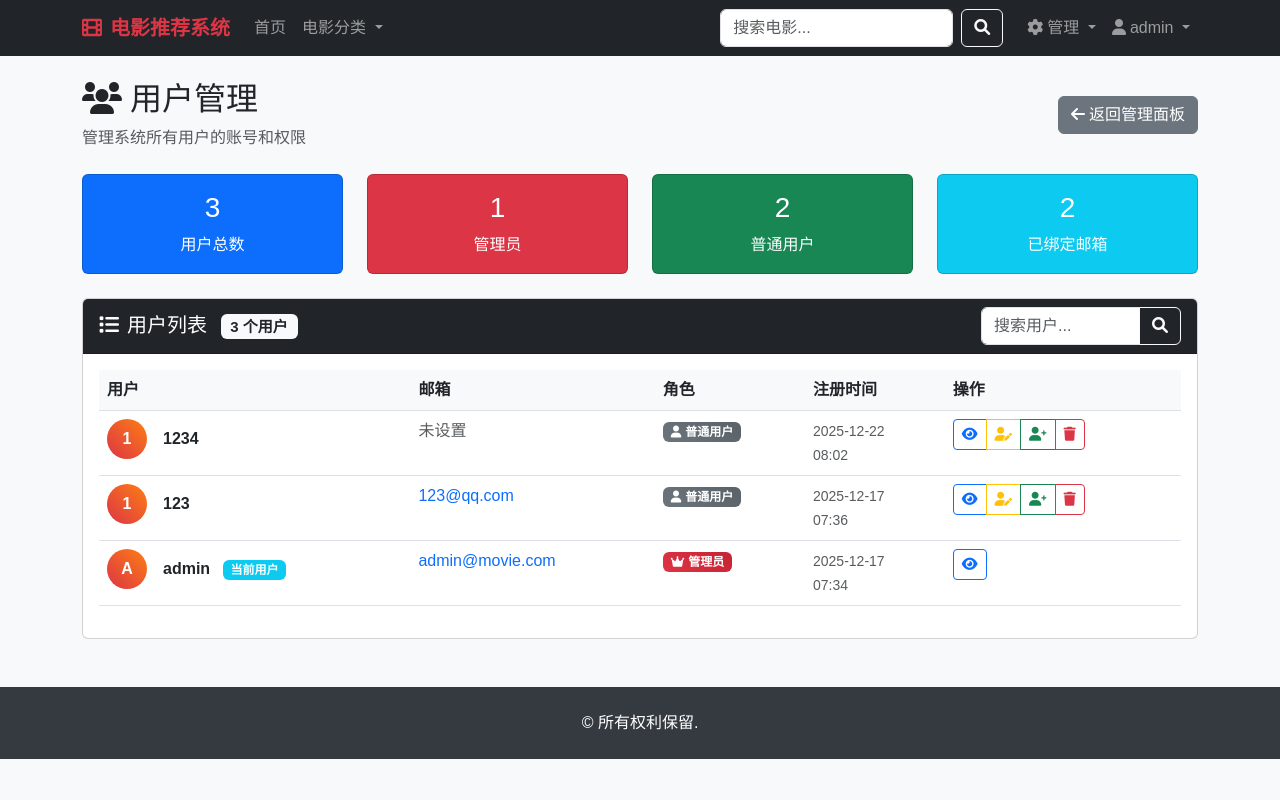
After one commit to lyc-6666/PBLtestt, a Flask app: page /admin/manage_users in a window 1280 px wide. The commit adds this page. Run offline with Flask 3, Linux system fonts and the light colour scheme; a user stored in the database is signed in; data comes from the database, SQL or seed files in the repository.

Commit message:
添加管理员用户管理功能，包括用户列表展示、角色修改和删除功能

```diff
--- a/app.py
+++ b/app.py
@@ -1005,6 +1005,105 @@ def admin_delete_movie(movie_id):
         print(f"删除电影错误: {e}")
         return redirect(url_for('admin_panel'))
 
+# ==============================
+# 管理员用户管理路由
+# ==============================
+
+# 用户管理页面路由
+@app.route('/admin/manage_users')
+def admin_manage_users():
+    """管理员用户管理页面"""
+    # 检查是否登录且是管理员
+    if not check_login() or not check_admin():
+        return redirect(url_for('login'))
+
+    # 获取所有用户
+    users = execute_db_query("SELECT * FROM users ORDER BY created_at DESC", fetch_all=True)
+
+    return render_template('admin_manage_users.html', users=users, user=session)
+
+# 更新用户角色路由
+@app.route('/admin/update_user_role/<int:user_id>', methods=['POST'])
+def admin_update_user_role(user_id):
+    """管理员更新用户角色"""
+    # 检查是否登录且是管理员
+    if not check_login() or not check_admin():
+        return jsonify({'success': False, 'message': '权限不足'})
+
+    try:
+        # 不能修改自己的角色
+        if user_id == session.get('user_id'):
+            return jsonify({'success': False, 'message': '不能修改自己的角色'})
+
+        # 获取请求的新角色
+        data = request.get_json()
+        new_role = data.get('role', 'user')
+
+        if new_role not in ['user', 'admin']:
+            return jsonify({'success': False, 'message': '无效的角色'})
+
+        # 检查用户是否存在
+        user = execute_db_query("SELECT * FROM users WHERE id = ?", (user_id,), fetch_one=True)
+        if not user:
+            return jsonify({'success': False, 'message': '用户不存在'})
+
+        # 更新用户角色
+        result = execute_db_query(
+            "UPDATE users SET role = ? WHERE id = ?",
+            (new_role, user_id),
+            commit=True
+        )
+
+        if result:
+            print(f"用户 {user_id} 角色已更新为: {new_role}")
+            return jsonify({'success': True, 'message': '角色更新成功'})
+        else:
+            return jsonify({'success': False, 'message': '更新失败'})
+
+    except Exception as e:
+        print(f"更新用户角色错误: {e}")
+        return jsonify({'success': False, 'message': '服务器错误'})
+
+# 删除用户路由
+@app.route('/admin/delete_user/<int:user_id>', methods=['POST'])
+def admin_delete_user(user_id):
+    """管理员删除用户"""
+    # 检查是否登录且是管理员
+    if not check_login() or not check_admin():
+        return jsonify({'success': False, 'message': '权限不足'})
+
+    try:
+        # 不能删除自己
+        if user_id == session.get('user_id'):
+            return jsonify({'success': False, 'message': '不能删除自己'})
+
+        # 检查用户是否存在
+        user = execute_db_query("SELECT * FROM users WHERE id = ?", (user_id,), fetch_one=True)
+        if not user:
+            return jsonify({'success': False, 'message': '用户不存在'})
+
+        # 检查是否是最后一个管理员
+        if user['role'] == 'admin':
+            admin_count = execute_db_query("SELECT COUNT(*) as count FROM users WHERE role = 'admin'", fetch_one=True)
+            if admin_count and admin_count['count'] <= 1:
+                return jsonify({'success': False, 'message': '不能删除最后一个管理员'})
+
+        # 删除用户相关的数据（评分）
+        execute_db_query("DELETE FROM ratings WHERE user_id = ?", (user_id,), commit=True)
+
+        # 删除用户
+        result = execute_db_query("DELETE FROM users WHERE id = ?", (user_id,), commit=True)
+
+        if result:
+            print(f"用户 {user_id} 删除成功")
+            return jsonify({'success': True, 'message': '用户删除成功'})
+        else:
+            return jsonify({'success': False, 'message': '删除失败'})
+
+    except Exception as e:
+        print(f"删除用户错误: {e}")
+        return jsonify({'success': False, 'message': '服务器错误'})
+
 # 添加访问上传文件的静态路由
 @app.route('/uploads/<filename>')
 def uploaded_file(filename):
--- /dev/null
+++ b/templates/admin_manage_users.html
@@ -0,0 +1,427 @@
+<!-- 管理员用户管理页面模板 -->
+{% extends "base.html" %}
+
+{% block title %}用户管理 - 电影推荐系统{% endblock %}
+
+{% block extra_css %}
+<style>
+    .user-table th {
+        border-top: none;
+        background-color: #f8f9fa;
+        font-weight: 600;
+    }
+    .user-avatar {
+        width: 40px;
+        height: 40px;
+        border-radius: 50%;
+        background: linear-gradient(45deg, #dc3545, #fd7e14);
+        display: flex;
+        align-items: center;
+        justify-content: center;
+        color: white;
+        font-weight: bold;
+    }
+    .role-badge-admin {
+        background: linear-gradient(45deg, #dc3545, #c82333);
+    }
+    .role-badge-user {
+        background: linear-gradient(45deg, #6c757d, #5a6268);
+    }
+    .btn-group-sm .btn {
+        padding: 0.25rem 0.5rem;
+        font-size: 0.875rem;
+    }
+</style>
+{% endblock %}
+
+{% block content %}
+<div class="d-flex justify-content-between align-items-center mb-4">
+    <div>
+        <h2><i class="fas fa-users me-2"></i>用户管理</h2>
+        <p class="text-muted mb-0">管理系统所有用户的账号和权限</p>
+    </div>
+    <div>
+        <a href="{{ url_for('admin_panel') }}" class="btn btn-secondary">
+            <i class="fas fa-arrow-left me-1"></i>返回管理面板
+        </a>
+    </div>
+</div>
+
+<!-- 用户统计信息 -->
+<div class="row mb-4">
+    <div class="col-md-3">
+        <div class="card text-white bg-primary">
+            <div class="card-body text-center">
+                <h3 class="card-title">{{ users|length }}</h3>
+                <p class="card-text">用户总数</p>
+            </div>
+        </div>
+    </div>
+    <div class="col-md-3">
+        <div class="card text-white bg-danger">
+            <div class="card-body text-center">
+                <h3 class="card-title">{{ (users|selectattr('role', 'equalto', 'admin')|list)|length }}</h3>
+                <p class="card-text">管理员</p>
+            </div>
+        </div>
+    </div>
+    <div class="col-md-3">
+        <div class="card text-white bg-success">
+            <div class="card-body text-center">
+                <h3 class="card-title">{{ (users|selectattr('role', 'equalto', 'user')|list)|length }}</h3>
+                <p class="card-text">普通用户</p>
+            </div>
+        </div>
+    </div>
+    <div class="col-md-3">
+        <div class="card text-white bg-info">
+            <div class="card-body text-center">
+                <h3 class="card-title">{{ (users|selectattr('email')|selectattr('email', 'ne', '')|list)|length }}</h3>
+                <p class="card-text">已绑定邮箱</p>
+            </div>
+        </div>
+    </div>
+</div>
+
+<!-- 用户列表 -->
+<div class="card">
+    <div class="card-header bg-dark text-white d-flex justify-content-between align-items-center">
+        <h5 class="mb-0">
+            <i class="fas fa-list me-2"></i>用户列表
+            <span class="badge bg-light text-dark ms-2">{{ users|length }} 个用户</span>
+        </h5>
+        <div class="d-flex gap-2">
+            <!-- 搜索框 -->
+            <div class="input-group" style="width: 200px;">
+                <input type="text" class="form-control" id="userSearch" placeholder="搜索用户...">
+                <button class="btn btn-outline-light" type="button" onclick="searchUsers()">
+                    <i class="fas fa-search"></i>
+                </button>
+            </div>
+        </div>
+    </div>
+    <div class="card-body">
+        {% if users %}
+        <div class="table-responsive">
+            <table class="table user-table" id="userTable">
+                <thead>
+                    <tr>
+                        <th>用户</th>
+                        <th>邮箱</th>
+                        <th>角色</th>
+                        <th>注册时间</th>
+                        <th>操作</th>
+                    </tr>
+                </thead>
+                <tbody>
+                    {% for user in users %}
+                    <tr class="user-row" data-username="{{ user.username|lower }}">
+                        <td>
+                            <div class="d-flex align-items-center">
+                                <div class="user-avatar me-3">
+                                    {{ user.username[0]|upper }}
+                                </div>
+                                <div>
+                                    <strong>{{ user.username }}</strong>
+                                    {% if user.id == session.user_id %}
+                                    <span class="badge bg-info ms-2">当前用户</span>
+                                    {% endif %}
+                                </div>
+                            </div>
+                        </td>
+                        <td>
+                            {% if user.email %}
+                            <a href="mailto:{{ user.email }}" class="text-decoration-none">
+                                {{ user.email }}
+                            </a>
+                            {% else %}
+                            <span class="text-muted">未设置</span>
+                            {% endif %}
+                        </td>
+                        <td>
+                            <span class="badge {% if user.role == 'admin' %}role-badge-admin{% else %}role-badge-user{% endif %}">
+                                {% if user.role == 'admin' %}
+                                    <i class="fas fa-crown me-1"></i>管理员
+                                {% else %}
+                                    <i class="fas fa-user me-1"></i>普通用户
+                                {% endif %}
+                            </span>
+                        </td>
+                        <td>
+                            <small class="text-muted">
+                                {% if user.created_at %}
+                                    {{ user.created_at[:10] }}<br>
+                                    {{ user.created_at[11:16] if user.created_at|length > 16 }}
+                                {% else %}
+                                    未知
+                                {% endif %}
+                            </small>
+                        </td>
+                        <td>
+                            <div class="btn-group btn-group-sm">
+                                <button class="btn btn-outline-primary"
+                                        onclick="viewUserDetails({{ user.id }})"
+                                        title="查看详情">
+                                    <i class="fas fa-eye"></i>
+                                </button>
+                                {% if user.id != session.user_id %}
+                                <button class="btn btn-outline-warning"
+                                        onclick="editUserRole({{ user.id }}, '{{ user.username }}', '{{ user.role }}')"
+                                        title="修改角色">
+                                    <i class="fas fa-user-edit"></i>
+                                </button>
+                                {% if user.role == 'admin' and (users|selectattr('role', 'equalto', 'admin')|list)|length > 1 %}
+                                <button class="btn btn-outline-danger"
+                                        onclick="confirmRevokeAdmin({{ user.id }}, '{{ user.username }}')"
+                                        title="撤销管理员权限">
+                                    <i class="fas fa-user-minus"></i>
+                                </button>
+                                {% endif %}
+                                {% if user.role != 'admin' %}
+                                <button class="btn btn-outline-success"
+                                        onclick="confirmGrantAdmin({{ user.id }}, '{{ user.username }}')"
+                                        title="设为管理员">
+                                    <i class="fas fa-user-plus"></i>
+                                </button>
+                                {% endif %}
+                                <button class="btn btn-outline-danger"
+                                        onclick="confirmDeleteUser({{ user.id }}, '{{ user.username }}')"
+                                        title="删除用户">
+                                    <i class="fas fa-trash"></i>
+                                </button>
+                                {% endif %}
+                            </div>
+                        </td>
+                    </tr>
+                    {% endfor %}
+                </tbody>
+            </table>
+        </div>
+        {% else %}
+        <div class="text-center py-5">
+            <i class="fas fa-users fa-3x text-muted mb-3"></i>
+            <h4 class="text-muted">暂无用户</h4>
+            <p class="text-muted">系统中还没有任何用户注册</p>
+        </div>
+        {% endif %}
+    </div>
+</div>
+
+<!-- 用户详情模态框 -->
+<div class="modal fade" id="userDetailsModal" tabindex="-1">
+    <div class="modal-dialog">
+        <div class="modal-content">
+            <div class="modal-header">
+                <h5 class="modal-title">
+                    <i class="fas fa-user me-2"></i>用户详情
+                </h5>
+                <button type="button" class="btn-close" data-bs-dismiss="modal"></button>
+            </div>
+            <div class="modal-body" id="userDetailsContent">
+                <!-- 用户详情内容将通过JavaScript动态加载 -->
+            </div>
+            <div class="modal-footer">
+                <button type="button" class="btn btn-secondary" data-bs-dismiss="modal">关闭</button>
+            </div>
+        </div>
+    </div>
+</div>
+
+<!-- 编辑用户角色模态框 -->
+<div class="modal fade" id="editUserRoleModal" tabindex="-1">
+    <div class="modal-dialog">
+        <div class="modal-content">
+            <div class="modal-header">
+                <h5 class="modal-title">
+                    <i class="fas fa-user-edit me-2"></i>修改用户角色
+                </h5>
+                <button type="button" class="btn-close" data-bs-dismiss="modal"></button>
+            </div>
+            <div class="modal-body">
+                <form id="editUserRoleForm">
+                    <input type="hidden" id="editUserId" name="user_id">
+                    <div class="mb-3">
+                        <label class="form-label">用户名</label>
+                        <input type="text" class="form-control" id="editUsername" readonly>
+                    </div>
+                    <div class="mb-3">
+                        <label class="form-label">当前角色</label>
+                        <input type="text" class="form-control" id="editCurrentRole" readonly>
+                    </div>
+                    <div class="mb-3">
+                        <label class="form-label">新角色</label>
+                        <select class="form-select" id="editNewRole" name="new_role">
+                            <option value="user">普通用户</option>
+                            <option value="admin">管理员</option>
+                        </select>
+                        <div class="form-text text-warning">
+                            <i class="fas fa-exclamation-triangle me-1"></i>
+                            请谨慎修改用户角色，管理员权限将允许用户访问系统管理功能。
+                        </div>
+                    </div>
+                </form>
+            </div>
+            <div class="modal-footer">
+                <button type="button" class="btn btn-secondary" data-bs-dismiss="modal">取消</button>
+                <button type="button" class="btn btn-primary" onclick="saveUserRole()">保存更改</button>
+            </div>
+        </div>
+    </div>
+</div>
+{% endblock %}
+
+{% block extra_js %}
+<script>
+// 搜索用户
+function searchUsers() {
+    const searchTerm = document.getElementById('userSearch').value.toLowerCase();
+    const rows = document.querySelectorAll('#userTable tbody .user-row');
+
+    rows.forEach(row => {
+        const username = row.dataset.username;
+        const shouldShow = username.includes(searchTerm);
+        row.style.display = shouldShow ? '' : 'none';
+    });
+}
+
+// 实时搜索
+document.getElementById('userSearch').addEventListener('input', searchUsers);
+
+// 查看用户详情
+function viewUserDetails(userId) {
+    // 这里可以通过AJAX获取用户详细信息，为简化直接显示基本信息
+    const modal = new bootstrap.Modal(document.getElementById('userDetailsModal'));
+    document.getElementById('userDetailsContent').innerHTML = `
+        <div class="text-center">
+            <div class="spinner-border" role="status">
+                <span class="visually-hidden">加载中...</span>
+            </div>
+        </div>
+    `;
+
+    // 模拟加载用户详情
+    setTimeout(() => {
+        document.getElementById('userDetailsContent').innerHTML = `
+            <div class="text-center mb-3">
+                <div class="user-avatar mx-auto" style="width: 80px; height: 80px; font-size: 2rem;">
+                    用户
+                </div>
+            </div>
+            <p><strong>用户ID:</strong> ${userId}</p>
+            <p><strong>功能开发中...</strong></p>
+            <p class="text-muted">这里将显示用户的详细统计信息，包括：</p>
+            <ul class="text-muted">
+                <li>评分次数</li>
+                <li>评论数量</li>
+                <li>最后登录时间</li>
+                <li>活动记录</li>
+            </ul>
+        `;
+        modal.show();
+    }, 500);
+}
+
+// 编辑用户角色
+function editUserRole(userId, username, currentRole) {
+    document.getElementById('editUserId').value = userId;
+    document.getElementById('editUsername').value = username;
+    document.getElementById('editCurrentRole').value = currentRole === 'admin' ? '管理员' : '普通用户';
+    document.getElementById('editNewRole').value = currentRole;
+
+    const modal = new bootstrap.Modal(document.getElementById('editUserRoleModal'));
+    modal.show();
+}
+
+// 保存用户角色
+function saveUserRole() {
+    const userId = document.getElementById('editUserId').value;
+    const newRole = document.getElementById('editNewRole').value;
+
+    // 发送AJAX请求更新用户角色
+    fetch(`/admin/update_user_role/${userId}`, {
+        method: 'POST',
+        headers: {
+            'Content-Type': 'application/json',
+        },
+        body: JSON.stringify({ role: newRole })
+    })
+    .then(response => response.json())
+    .then(data => {
+        if (data.success) {
+            location.reload();
+        } else {
+            alert('更新失败: ' + data.message);
+        }
+    })
+    .catch(error => {
+        console.error('Error:', error);
+        alert('网络错误，请重试');
+    });
+}
+
+// 确认设为管理员
+function confirmGrantAdmin(userId, username) {
+    if (confirm(`确定要将用户 "${username}" 设为管理员吗？\n\n警告：管理员拥有系统完全访问权限！`)) {
+        updateUserRole(userId, 'admin');
+    }
+}
+
+// 确认撤销管理员
+function confirmRevokeAdmin(userId, username) {
+    if (confirm(`确定要撤销用户 "${username}" 的管理员权限吗？\n\n警告：撤销后该用户将无法访问管理功能！`)) {
+        updateUserRole(userId, 'user');
+    }
+}
+
+// 确认删除用户
+function confirmDeleteUser(userId, username) {
+    if (confirm(`确定要删除用户 "${username}" 吗？\n\n警告：此操作不可恢复，该用户的所有数据将被删除！`)) {
+        if (confirm('再次确认：真的要删除这个用户吗？')) {
+            deleteUser(userId);
+        }
+    }
+}
+
+// 更新用户角色
+function updateUserRole(userId, role) {
+    fetch(`/admin/update_user_role/${userId}`, {
+        method: 'POST',
+        headers: {
+            'Content-Type': 'application/json',
+        },
+        body: JSON.stringify({ role: role })
+    })
+    .then(response => response.json())
+    .then(data => {
+        if (data.success) {
+            location.reload();
+        } else {
+            alert('操作失败: ' + data.message);
+        }
+    })
+    .catch(error => {
+        console.error('Error:', error);
+        alert('网络错误，请重试');
+    });
+}
+
+// 删除用户
+function deleteUser(userId) {
+    fetch(`/admin/delete_user/${userId}`, {
+        method: 'POST'
+    })
+    .then(response => response.json())
+    .then(data => {
+        if (data.success) {
+            location.reload();
+        } else {
+            alert('删除失败: ' + data.message);
+        }
+    })
+    .catch(error => {
+        console.error('Error:', error);
+        alert('网络错误，请重试');
+    });
+}
+</script>
+{% endblock %}
--- a/templates/base.html
+++ b/templates/base.html
@@ -108,10 +108,21 @@
                 <ul class="navbar-nav">
                     {% if user %}
                         {% if user.role == 'admin' %}
-                            <li class="nav-item">
-                                <a class="nav-link" href="{{ url_for('admin_panel') }}">
-                                    <i class="fas fa-cog me-1"></i>管理面板
+                            <li class="nav-item dropdown">
+                                <a class="nav-link dropdown-toggle" href="#" role="button" data-bs-toggle="dropdown">
+                                    <i class="fas fa-cog me-1"></i>管理
                                 </a>
+                                <ul class="dropdown-menu">
+                                    <li><a class="dropdown-item" href="{{ url_for('admin_panel') }}">
+                                        <i class="fas fa-film me-1"></i>管理面板
+                                    </a></li>
+                                    <li><a class="dropdown-item" href="{{ url_for('admin_manage_users') }}">
+                                        <i class="fas fa-users me-1"></i>用户管理
+                                    </a></li>
+                                    <li><a class="dropdown-item" href="{{ url_for('admin_add_movie') }}">
+                                        <i class="fas fa-plus me-1"></i>添加电影
+                                    </a></li>
+                                </ul>
                             </li>
                         {% endif %}
                         <li class="nav-item dropdown">
```
Also changed, not shown: templates/admin_panel.html (+7 -2 lines).
